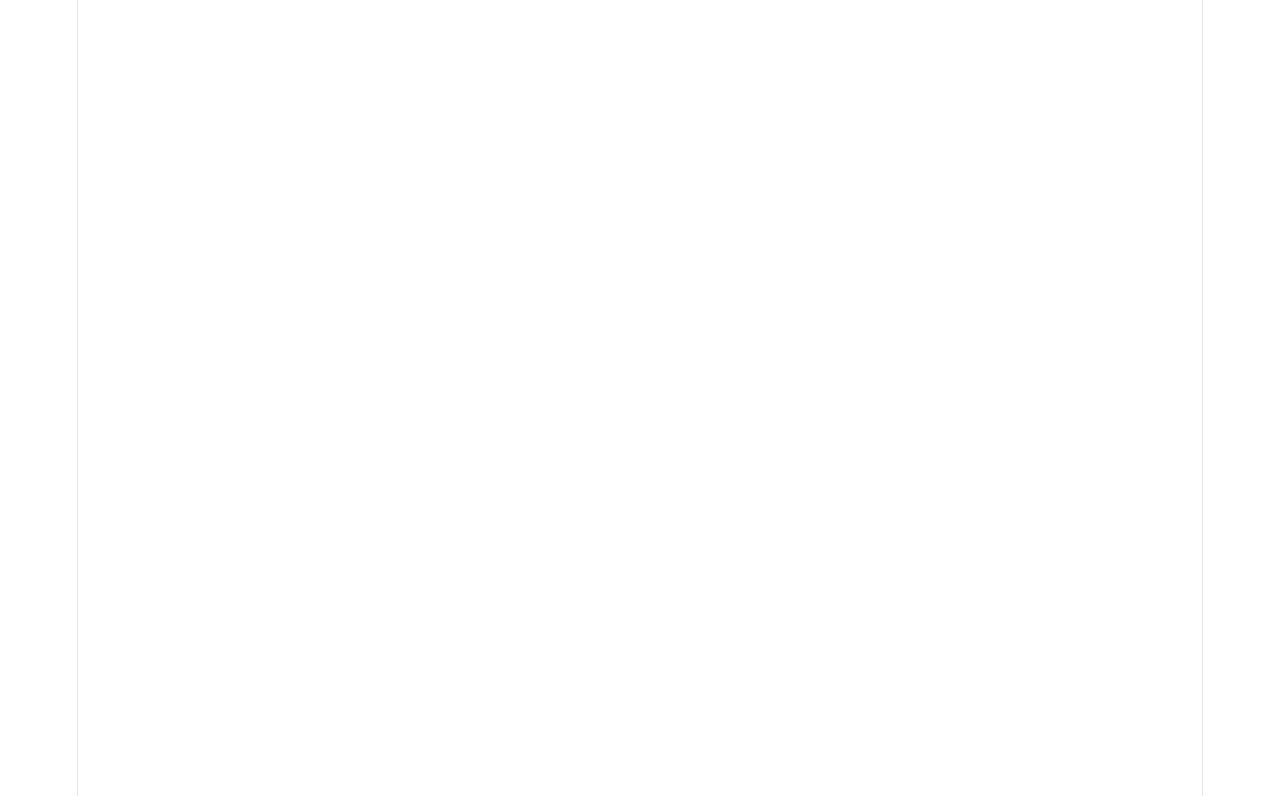
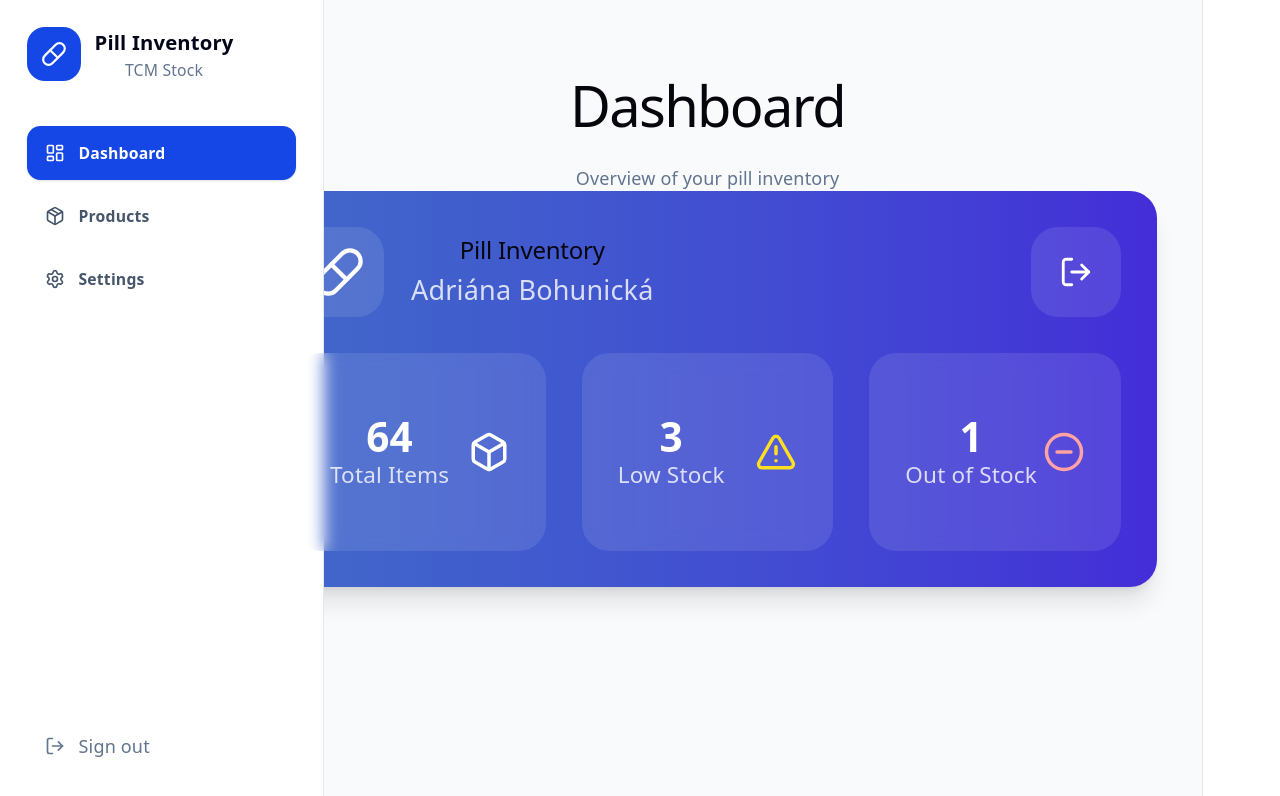
Before and after one commit to adabo4/tcmstock, a React (Vite) app: page /dashboard in a window 1280 px wide. Before the commit this address had no page. Shown: the top 796 px of the page. Built offline with nearby package versions, Linux system fonts and the light colour scheme.

Commit message:
added Dashboard, AppLayout

```diff
--- /dev/null
+++ b/src/components/DashboardSummaryCard.tsx
@@ -0,0 +1,62 @@
+import { AlertTriangle, Box, LogOut, Pill, CircleMinus } from "lucide-react";
+import DashboardStatCard from "./ui/DashboardStats";
+
+type Props = {
+  userName: string;
+  totalItems: number;
+  lowStock: number;
+  outOfStock: number;
+};
+
+export default function DashboardSummaryCard({
+  userName,
+  totalItems,
+  lowStock,
+  outOfStock,
+}: Props) {
+  return (
+    <section className="mb-8 w-full rounded-3xl bg-gradient-to-r from-[#4169c9] to-indigo-700 p-8 shadow-xl">
+      {/* Header */}
+
+      <div className="mb-8 flex items-start justify-between">
+        <div className="flex items-center gap-6">
+          <div className="flex h-20 w-20 items-center justify-center rounded-3xl bg-white/10">
+            <Pill className="text-white" size={52} />
+          </div>
+
+          <div>
+            <h2 className="text-5xl font-bold text-white">Pill Inventory</h2>
+
+            <p className="mt-3 text-2xl text-white/80">{userName}</p>
+          </div>
+        </div>
+
+        <button className="flex h-20 w-20 items-center justify-center rounded-3xl bg-white/10 hover:bg-white/20">
+          <LogOut className="text-white" size={34} />
+        </button>
+      </div>
+
+      {/* Stats */}
+
+      <div className="grid grid-cols-3 gap-8">
+        <DashboardStatCard
+          number={totalItems}
+          label="Total Items"
+          icon={<Box size={42} className="text-white" />}
+        />
+
+        <DashboardStatCard
+          number={lowStock}
+          label="Low Stock"
+          icon={<AlertTriangle size={42} className="text-yellow-300" />}
+        />
+
+        <DashboardStatCard
+          number={outOfStock}
+          label="Out of Stock"
+          icon={<CircleMinus size={42} className="text-red-300" />}
+        />
+      </div>
+    </section>
+  );
+}
--- /dev/null
+++ b/src/components/ui/DashboardStats.tsx
@@ -0,0 +1,19 @@
+type Props = {
+  number: number;
+  label: string;
+  icon: React.ReactNode;
+};
+
+export default function DashboardStatCard({ number, label, icon }: Props) {
+  return (
+    <div className="flex h-44 items-center justify-between rounded-3xl bg-white/10 px-8 backdrop-blur-sm">
+      <div>
+        <h3 className="text-4xl font-bold text-white">{number}</h3>
+
+        <p className="mt-3 text-xl text-white/80">{label}</p>
+      </div>
+
+      {icon}
+    </div>
+  );
+}
--- /dev/null
+++ b/src/layouts/AppLayout.tsx
@@ -0,0 +1,84 @@
+import { NavLink, Outlet } from "react-router-dom";
+import { LayoutDashboard, Package, Settings, LogOut, Pill } from "lucide-react";
+
+export default function AppLayout() {
+  return (
+    <div className="min-h-screen bg-slate-50">
+      <aside className="fixed left-0 top-0 hidden h-screen w-72 border-r border-slate-200 bg-white px-6 py-6 lg:block">
+        <div className="flex items-center gap-3">
+          <div className="flex h-12 w-12 items-center justify-center rounded-2xl bg-blue-700 text-white">
+            <Pill size={26} />
+          </div>
+
+          <div>
+            <p className="text-lg font-bold text-slate-950">Pill Inventory</p>
+            <p className="text-sm text-slate-500">TCM Stock</p>
+          </div>
+        </div>
+
+        <nav className="mt-10 space-y-2">
+          <SidebarLink to="/dashboard" icon={<LayoutDashboard size={20} />}>
+            Dashboard
+          </SidebarLink>
+
+          <SidebarLink to="/products" icon={<Package size={20} />}>
+            Products
+          </SidebarLink>
+
+          <SidebarLink to="/settings" icon={<Settings size={20} />}>
+            Settings
+          </SidebarLink>
+        </nav>
+
+        <button className="absolute bottom-6 left-6 right-6 flex h-12 items-center gap-3 rounded-xl px-4 text-slate-500 hover:bg-slate-100">
+          <LogOut size={20} />
+          Sign out
+        </button>
+      </aside>
+
+      <div className="lg:pl-30">
+        {/* <header className="sticky top-0 z-10 flex h-20 items-center justify-between border-b border-slate-200 bg-white px-6 lg:px-10">
+          <div>
+            <h1 className="text-2xl font-bold text-slate-950">Dashboard</h1>
+            <p className="text-sm text-slate-500">
+              Manage your TCM medicine stock
+            </p>
+          </div>
+
+          <div className="hidden rounded-full bg-blue-50 px-4 py-2 text-sm font-medium text-blue-700 sm:block">
+            Adriána
+          </div>
+        </header> */}
+
+        <main className="p-6 lg:p-10">
+          <Outlet />
+        </main>
+      </div>
+    </div>
+  );
+}
+
+type SidebarLinkProps = {
+  to: string;
+  icon: React.ReactNode;
+  children: React.ReactNode;
+};
+
+function SidebarLink({ to, icon, children }: SidebarLinkProps) {
+  return (
+    <NavLink
+      to={to}
+      className={({ isActive }) =>
+        [
+          "flex h-12 items-center gap-3 rounded-xl px-4 text-sm font-semibold transition",
+          isActive
+            ? "bg-blue-700 text-white shadow-sm"
+            : "text-slate-600 hover:bg-slate-100 hover:text-slate-950",
+        ].join(" ")
+      }
+    >
+      {icon}
+      {children}
+    </NavLink>
+  );
+}
--- a/src/pages/Dashboard.tsx
+++ b/src/pages/Dashboard.tsx
@@ -1,5 +1,20 @@
-import React from "react";
+import DashboardSummaryCard from "../components/DashboardSummaryCard";
 
 export default function Dashboard() {
-  return <div>Dashboard</div>;
+  return (
+    <>
+      <h1 className="mb-1 text-5xl font-bold">Dashboard</h1>
+
+      <p className="mb-8 text-slate-500">Overview of your pill inventory</p>
+
+      <DashboardSummaryCard
+        userName="Adriána Bohunická"
+        totalItems={64}
+        lowStock={3}
+        outOfStock={1}
+      />
+
+      {/* sem pôjde tabuľka */}
+    </>
+  );
 }
--- a/src/router/AppRouter.tsx
+++ b/src/router/AppRouter.tsx
@@ -1,16 +1,32 @@
 import { BrowserRouter, Navigate, Route, Routes } from "react-router-dom";
 
+import AppLayout from "../layouts/AppLayout";
 import SignIn from "../pages/auth/SignIn";
 import SignUp from "../pages/auth/SignUp";
+import Dashboard from "../pages/Dashboard";
+
+function Products() {
+  return <div>Products page</div>;
+}
+
+function Settings() {
+  return <div>Settings page</div>;
+}
 
 export default function AppRouter() {
   return (
     <BrowserRouter>
       <Routes>
-        <Route path="/" element={<Navigate to="/sign-in" replace />} />
+        <Route path="/" element={<Navigate to="/dashboard" replace />} />
 
         <Route path="/sign-in" element={<SignIn />} />
         <Route path="/sign-up" element={<SignUp />} />
+
+        <Route element={<AppLayout />}>
+          <Route path="/dashboard" element={<Dashboard />} />
+          <Route path="/products" element={<Products />} />
+          <Route path="/settings" element={<Settings />} />
+        </Route>
       </Routes>
     </BrowserRouter>
   );
```
